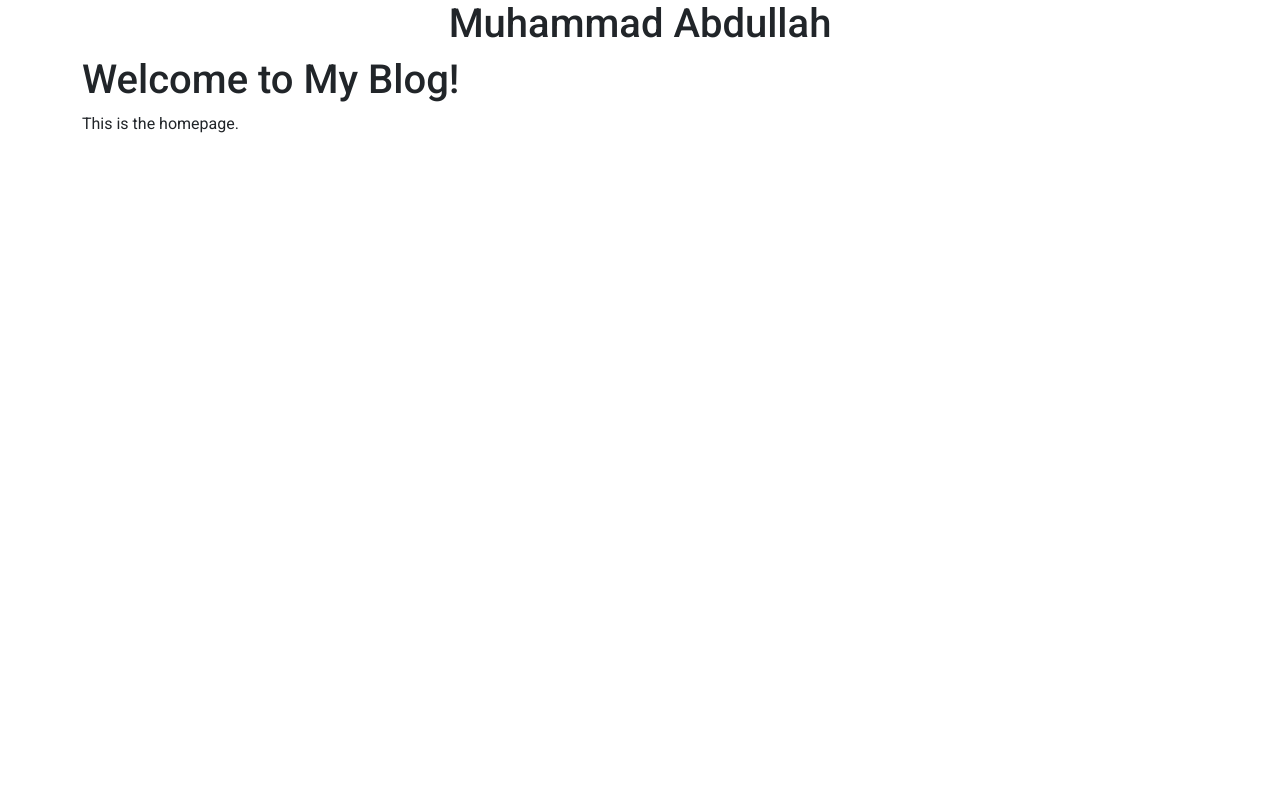
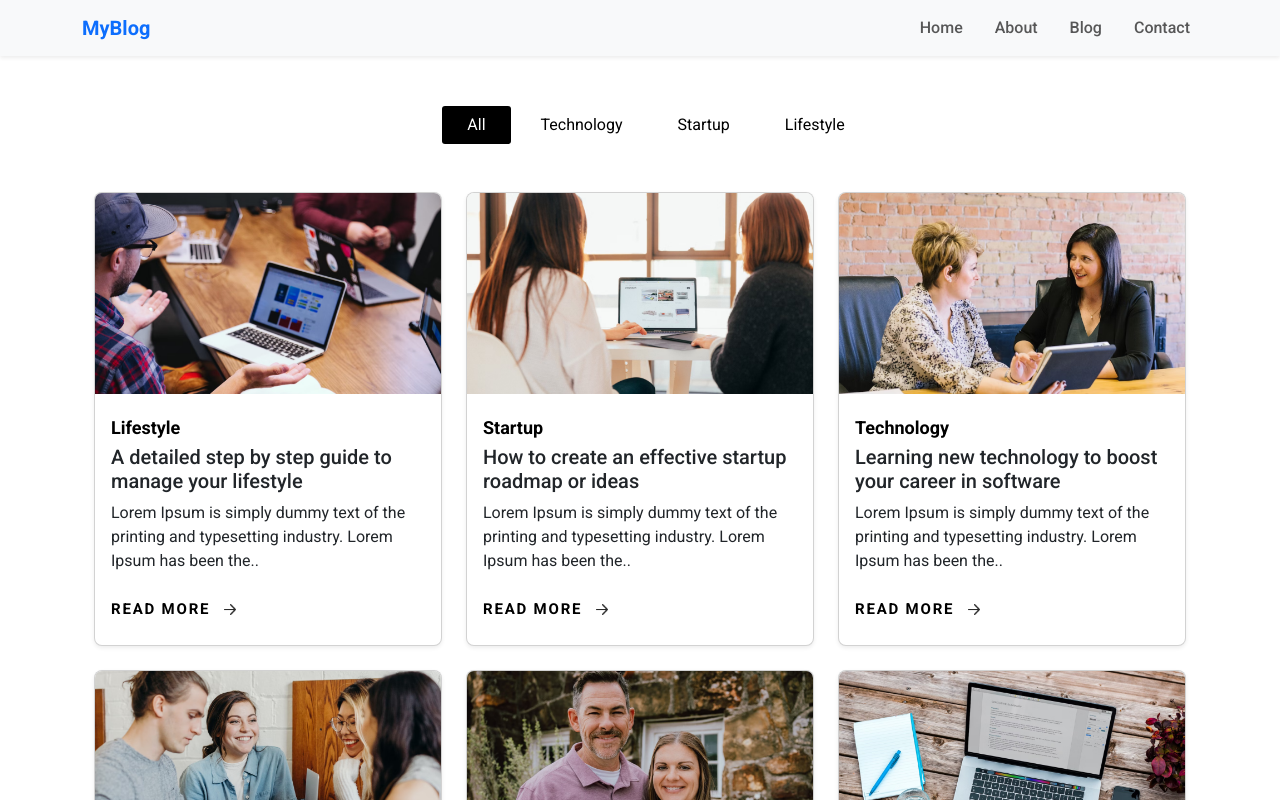
Before and after one commit to abdullahwebdev9176/blog-app, a Next.js app: page / in a window 1280 px wide. Shown: the top 800 px of the page. Built offline with nearby package versions, Linux system fonts and the light colour scheme.

Commit message:
added home page with header and foooter

```diff
--- a/Assets/assets.js
+++ b/Assets/assets.js
@@ -37,7 +37,8 @@ export const assets = {
     blog_icon,
     add_icon,
     email_icon,
-    upload_area
+    upload_area,
+    blog_pic_1
     }
 
     export const blog_data = [{
--- a/app/globals.css
+++ b/app/globals.css
@@ -10,3 +10,116 @@ body {
   box-sizing: border-box;
   font-family: var(--font-roboto), sans-serif;
 }
+
+
+.navbar {
+  transition: all 0.3s ease-in-out;
+}
+
+.nav-link {
+  font-weight: 500;
+  margin-left: 1rem;
+}
+
+.nav-link:hover {
+  color: #0d6efd !important;
+  /* Bootstrap primary color */
+}
+
+.blogs-container {
+  padding: 50px 0;
+}
+
+.blog-card {
+  transition: transform 0.3s ease;
+  border-radius: 0.5rem;
+  overflow: hidden;
+}
+
+.blog-card:hover {
+  transform: translateY(-5px);
+}
+
+.blog-btn {
+  display: inline-block;
+  color: black;
+  text-align: left;
+  font-family: inherit;
+  font-size: 15px;
+  font-style: normal;
+  font-weight: 700;
+  line-height: 40px;
+  letter-spacing: 1.8px;
+  text-transform: uppercase;
+  border-radius: 3px;
+  max-width: 150px;
+
+}
+
+.blog-btn {
+  text-decoration: none;
+}
+
+.blog-card-image {
+  position: relative;
+  padding-top: 58%;
+}
+
+.blog-card-image .card-img-top {
+  position: absolute;
+  top: 0;
+  left: 0;
+  width: 100%;
+  height: 100%;
+  object-fit: cover;
+}
+
+.category-filter-box ul {
+  display: flex;
+  justify-content: center;
+  align-items: center;
+  gap: 5px;
+}
+
+.category-tab {
+  list-style: none;
+  display: inline-block;
+  padding: 7px 25px;
+  color: black;
+  transition: all 0.2s;
+  border-radius: 3px;
+  cursor: pointer;
+}
+
+.category-tab.active {
+  background: black;
+  color: white;
+}
+
+.category-tab:hover {
+  background: black;
+  color: white;
+}
+
+.category-title {
+  color: black;
+  padding: 7px 15px 7px 0;
+  display: inline-block;
+  font-size: 18px;
+  font-weight: 800;
+  line-height: normal;
+  letter-spacing: normal;
+}
+.footer-box{
+  display: flex;
+  justify-content: space-between;
+  align-items: center;
+}
+.footer-box .footer-logo{
+  max-width: 150px;
+  width: 100%;
+  object-fit: contain;
+}
+.footer-box ul li{
+  list-style: none;
+}
--- a/app/layout.js
+++ b/app/layout.js
@@ -1,19 +1,17 @@
+"use client";
+
 import "bootstrap/dist/css/bootstrap.min.css";
 import "./globals.css";
 import Header from "../components/Header";
 import { Roboto } from "next/font/google";
 import { useEffect } from "react";
+import Footer from "@/components/Footer";
 
 const roboto = Roboto({
   subsets: ["latin"],
   variable: "--font-roboto",
   weight: ["400", "500", "700"],
 });
-
-export const metadata = {
-  title: "Blog App",
-  description: "My Blog App",
-};
 
 export default function RootLayout({ children }) {
   useEffect(() => {
@@ -25,6 +23,7 @@ export default function RootLayout({ children }) {
       <body className={roboto.variable}>
         <Header />
         {children}
+        <Footer />
       </body>
     </html>
   );
--- a/app/page.js
+++ b/app/page.js
@@ -1,8 +1,9 @@
+import BlogList from "@/components/BlogList";
+
 export default function HomePage() {
   return (
     <main className="container">
-      <h1>Welcome to My Blog!</h1>
-      <p>This is the homepage.</p>
+      <BlogList />
     </main>
   );
 }
--- /dev/null
+++ b/components/BlogItem.jsx
@@ -0,0 +1,28 @@
+import { assets, blog_data } from "@/Assets/assets"
+import Link from "next/link"
+import Image from "next/image"
+
+const BlogItem = ({ title, image, description, category }) => {
+    return (
+        <>
+            <div className="col-md-4 mb-4">
+                <div className="card blog-card h-100 shadow-sm">
+                    <div className="blog-card-image">
+                        <Image src={image} className="card-img-top" alt={title} />
+                    </div>
+                    <div className="card-body d-flex flex-column">
+
+                        <span className="category-title">{category}</span>
+                        <h5 className="card-title">{title}</h5>
+                        <p className="card-text">{description}</p>
+                        <Link href="#" className="blog-btn">
+                            Read More <Image src={assets.arrow} className="ms-2" alt="" width={12} />
+                        </Link>
+                    </div>
+                </div>
+            </div>
+        </>
+    )
+}
+
+export default BlogItem
--- /dev/null
+++ b/components/BlogList.jsx
@@ -0,0 +1,53 @@
+
+"use client";
+
+import { blog_data } from '@/Assets/assets'
+import React, { useState } from 'react'
+import BlogItem from './BlogItem'
+
+const BlogList = () => {
+
+  const [menu, setMenu] = useState("All");
+
+  const filteredBlogs = blog_data.filter((item) =>
+    menu === "All" ? true : item.category === menu
+  );
+
+
+  return (
+    <>
+      <section className='blogs-container'>
+
+        <div className='category-filter-box mb-5'>
+          <ul>
+            <li className={`category-tab ${menu === 'All' ? 'active' : ''}`} onClick={() => setMenu('All')}>All</li>
+
+            <li className={`category-tab ${menu === 'Technology' ? 'active' : ''}`} onClick={() => setMenu('Technology')}>Technology</li>
+
+            <li className={`category-tab ${menu === 'Startup' ? 'active' : ''}`} onClick={() => setMenu('Startup')}>Startup</li>
+
+            <li className={`category-tab ${menu === 'Lifestyle' ? 'active' : ''}`} onClick={() => setMenu('Lifestyle')}>Lifestyle</li>
+          </ul>
+        </div>
+        <div className="container-fluid">
+          <div className="row justify-content-center">
+            {
+              filteredBlogs.length > 0 ?
+                (filteredBlogs.map((item, index) => {
+                  return <BlogItem key={index} image={item.image} title={item.title} description={item.description} category={item.category} />
+                }))
+                :
+                (<>
+                  <h6 className='text-center'>Blogs Not Found</h6>
+                </>)
+
+            }
+          </div>
+        </div>
+      </section>
+
+    </>
+  )
+}
+
+export default BlogList
--- a/components/Footer.jsx
+++ b/components/Footer.jsx
@@ -0,0 +1,23 @@
+import { assets } from '@/Assets/assets'
+import Image from 'next/image'
+import Link from 'next/link'
+
+const Footer = () => {
+  return (
+    <>
+    <footer className='bg-dark py-4 px-5'>
+        <div className='footer-box'>
+            <Image src={assets.logo_light} className='footer-logo'/>
+            <p className='text-white text-center mb-0'> All rigths reserved. copyright @blogger </p>
+            <ul className='d-flex align-items-center justify-content-center mb-0'>
+                <li><Link href="#" onClick={(e)=>e.preventDefault()}><Image src={assets.facebook_icon}/></Link></li>
+                <li><Link href="#" onClick={(e)=>e.preventDefault()}><Image src={assets.twitter_icon}/></Link></li>
+                <li><Link href="#" onClick={(e)=>e.preventDefault()}><Image src={assets.googleplus_icon}/></Link></li>
+            </ul>
+        </div>
+    </footer>
+    </>
+  )
+}
+
+export default Footer
--- a/components/Header.jsx
+++ b/components/Header.jsx
@@ -1,9 +1,47 @@
-import React from 'react'
+import Link from 'next/link';
 
 const Header = () => {
   return (
     <>
-        <h1 className='text-center'>Muhammad Abdullah</h1>
+
+      <header>
+        <nav className="navbar navbar-expand-lg navbar-light bg-light shadow-sm">
+          <div className="container">
+            <Link href="/" className="navbar-brand fw-bold text-primary">
+              MyBlog
+            </Link>
+
+            <button
+              className="navbar-toggler"
+              type="button"
+              data-bs-toggle="collapse"
+              data-bs-target="#navbarContent"
+              aria-controls="navbarContent"
+              aria-expanded="false"
+              aria-label="Toggle navigation"
+            >
+              <span className="navbar-toggler-icon"></span>
+            </button>
+
+            <div className="collapse navbar-collapse" id="navbarContent">
+              <ul className="navbar-nav ms-auto mb-2 mb-lg-0">
+                <li className="nav-item">
+                  <Link href="/" className="nav-link">Home</Link>
+                </li>
+                <li className="nav-item">
+                  <Link href="/about" className="nav-link">About</Link>
+                </li>
+                <li className="nav-item">
+                  <Link href="/blog" className="nav-link">Blog</Link>
+                </li>
+                <li className="nav-item">
+                  <Link href="/contact" className="nav-link">Contact</Link>
+                </li>
+              </ul>
+            </div>
+          </div>
+        </nav>
+      </header>
 
     </>
   )
```
